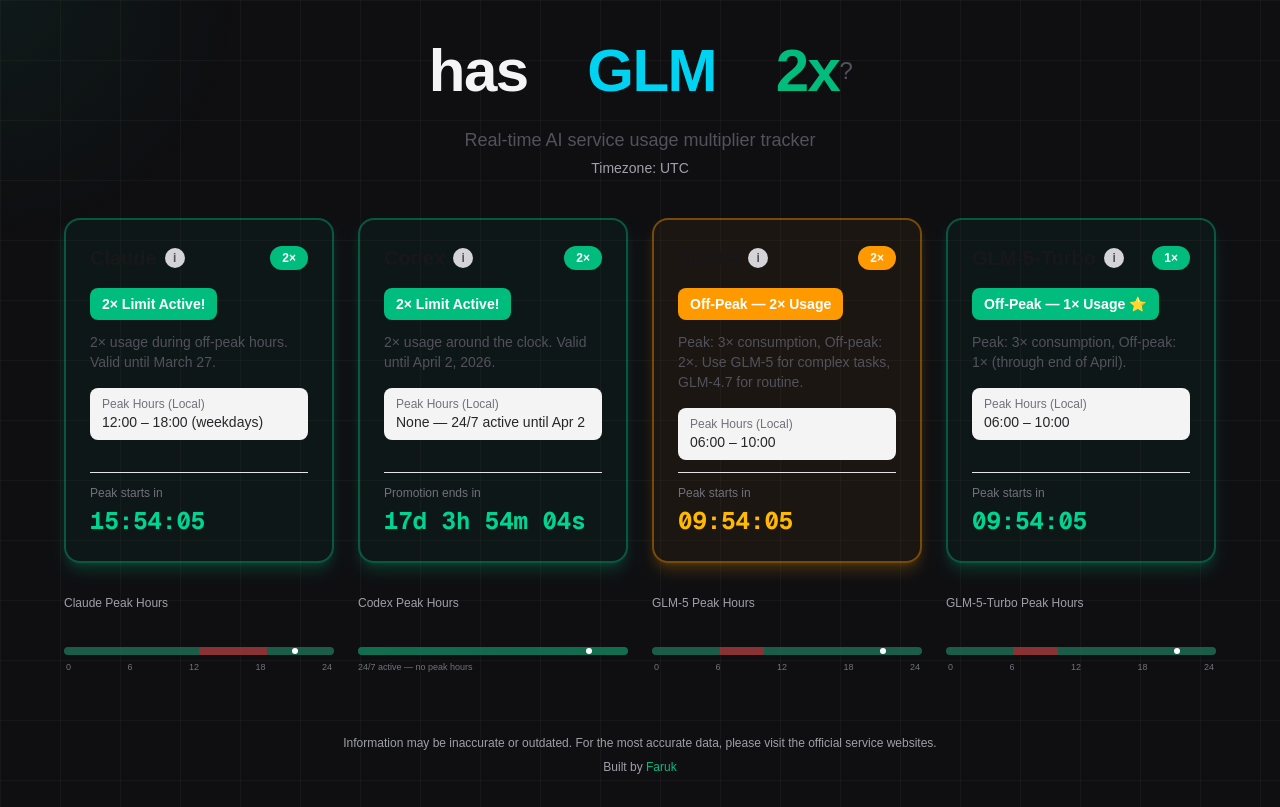
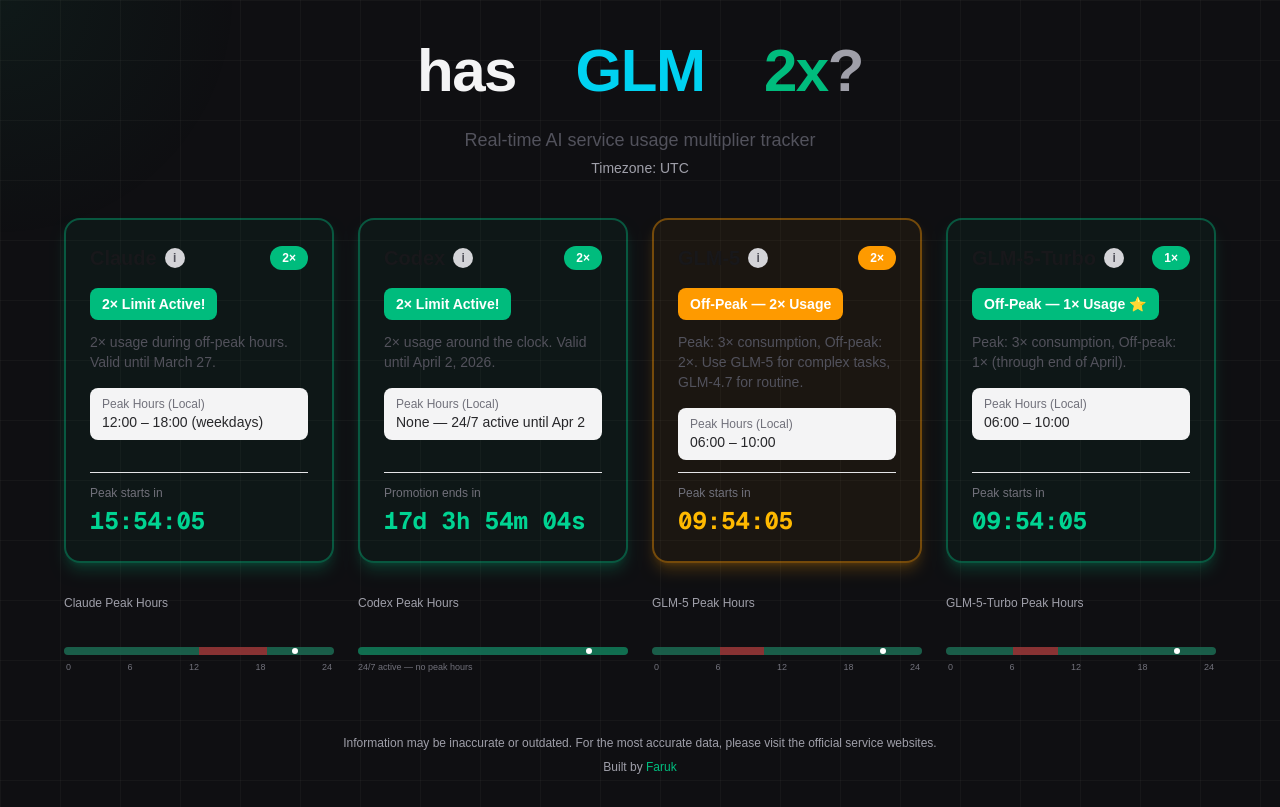
Before and after one commit to omeraltinova/has2x, a Next.js app: page / in a window 1280 px wide. Built offline with nearby package versions, Linux system fonts and the light colour scheme.

Commit message:
Simplify header markup by nesting question mark inside 2x multiplier span
- Combine 2x and ? into single span element
- Change question mark color from zinc-600 to zinc-400
- Remove redundant text-2xl font-normal classes from question mark

```diff
--- a/app/page.tsx
+++ b/app/page.tsx
@@ -57,8 +57,7 @@
             {SERVICES[activeIndex].name}
           </span>
         </span>
-        <span className="text-emerald-500">2x</span>
-        <span className="text-zinc-600 text-2xl font-normal">?</span>
+        <span className="text-emerald-500">2x<span className="text-zinc-400">?</span></span>
       </h1>
     </div>
   );
```
